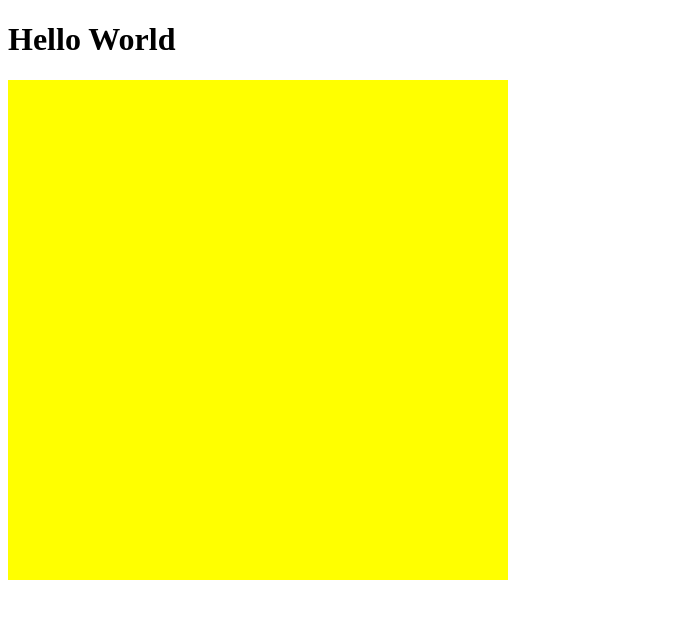
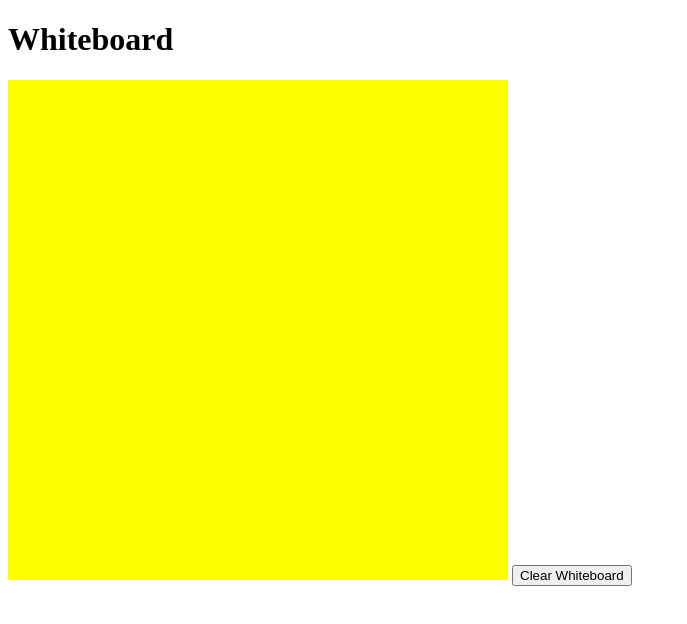
Before and after one commit to spencermutch/JS-Whiteboard, a plain HTML site: page index.html in a window 1280 px wide. Shown: the whole page, without its empty margins (0-687 px from the left). Drawn offline with Linux system fonts and the light colour scheme.

Commit message:
Simple clear whiteboard button

```diff
--- a/index.html
+++ b/index.html
@@ -8,12 +8,15 @@
 </head>
 <body>
 
-<h1>Hello World</h1>
+<h1>Whiteboard</h1>
 <canvas id="canvas1"
         style="background-color: yellow;"
         width="500" height="500" >
 
 </canvas>
+<button onclick = "clearCanvas()", type = "button">
+    Clear Whiteboard
+</button>
 
 <script>
 
@@ -74,6 +77,12 @@
         return [x, y];
     }
 
+
+    function clearCanvas () {
+        canvas.clearRect(0, 0, element.width, element.height);
+        canvas.beginPath();
+    }
+
     // Listeners to check if mouse is up, down, or moving
     element.addEventListener('mousedown', function(e) {
         mouseDown(element, e);
```
